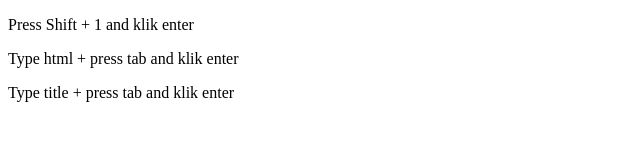
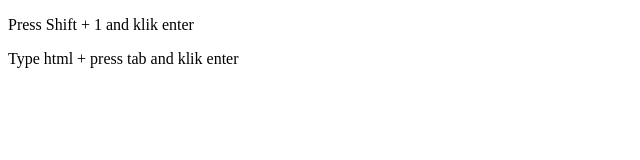
Before and after one commit to mumtaz1987/mumtaz, a plain HTML site: page index.html in a window 1280 px wide. Shown: the whole page, without its empty margins (0-640 px from the left). Drawn offline with Linux system fonts and the light colour scheme.

Commit message:
Edit
Delete yang lama

```diff
--- a/index.html
+++ b/index.html
@@ -9,6 +9,5 @@
 <body>
     <p>Press Shift + 1 and klik enter
     <p>Type html + press tab and klik enter
-    <p>Type title + press tab and klik enter
 </body>
 </html>
```
